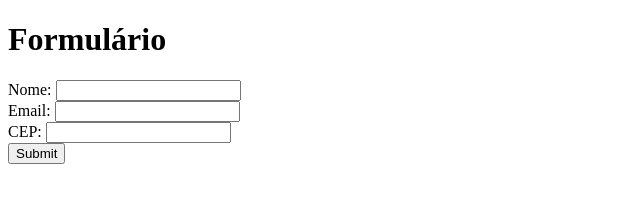
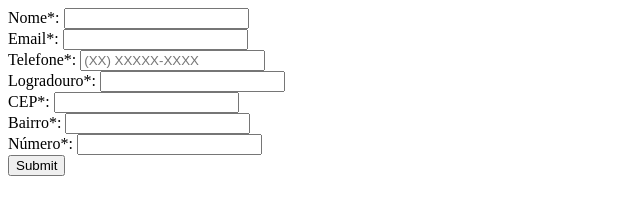
Before and after one commit to Marcos-spmr/form, a website: page frontend/index.html in a window 1280 px wide. Shown: the whole page, without its empty margins (0-640 px from the left). Drawn offline with nearby package versions, Linux system fonts and the light colour scheme.

Commit message:
Finalizando form

```diff
--- a/frontend/index.html
+++ b/frontend/index.html
@@ -1,15 +1,23 @@
 <!DOCTYPE html>
 <html lang="en">
 <head>
+    <link rel="stylesheet" href="style.css">
     <title>Projeto</title>
 </head>
 <body>
-    <h1>Formulário</h1>
-    <form action="http://localhost:3003/" method="post">
-        Nome: <input type="text" name="name"><br>
-        Email: <input type="text" name="email"><br>
-        CEP:  <input type="text" name="CEP"><br>
+    <form action="/enviar" method="post">
+        Nome*: <input type="text" id="nome" name="nome"><br>
+        Email*: <input type="text" id ="email" name="email"><br>
+        Telefone*: <input type="text" id="telefone" name="telefone" maxlength="15" placeholder="(XX) XXXXX-XXXX"><br>
+        Logradouro*:  <input type="text" id="logradouro" name="logradouro"><br>
+        CEP*:  <input type="text" id="CEP" name="CEP"><br>
+        Bairro*:  <input type="text" id="bairro" name="bairro"><br>
+        Número*:  <input type="text" id="numero" name="numero"><br>
         <button>Submit</button>
+
     </form>
+
+    <script src="https://cdn.jsdelivr.net/npm/axios/dist/axios.min.js"></script>
+    <script src="script.js" defer></script>
 </body>
 </html>
```
